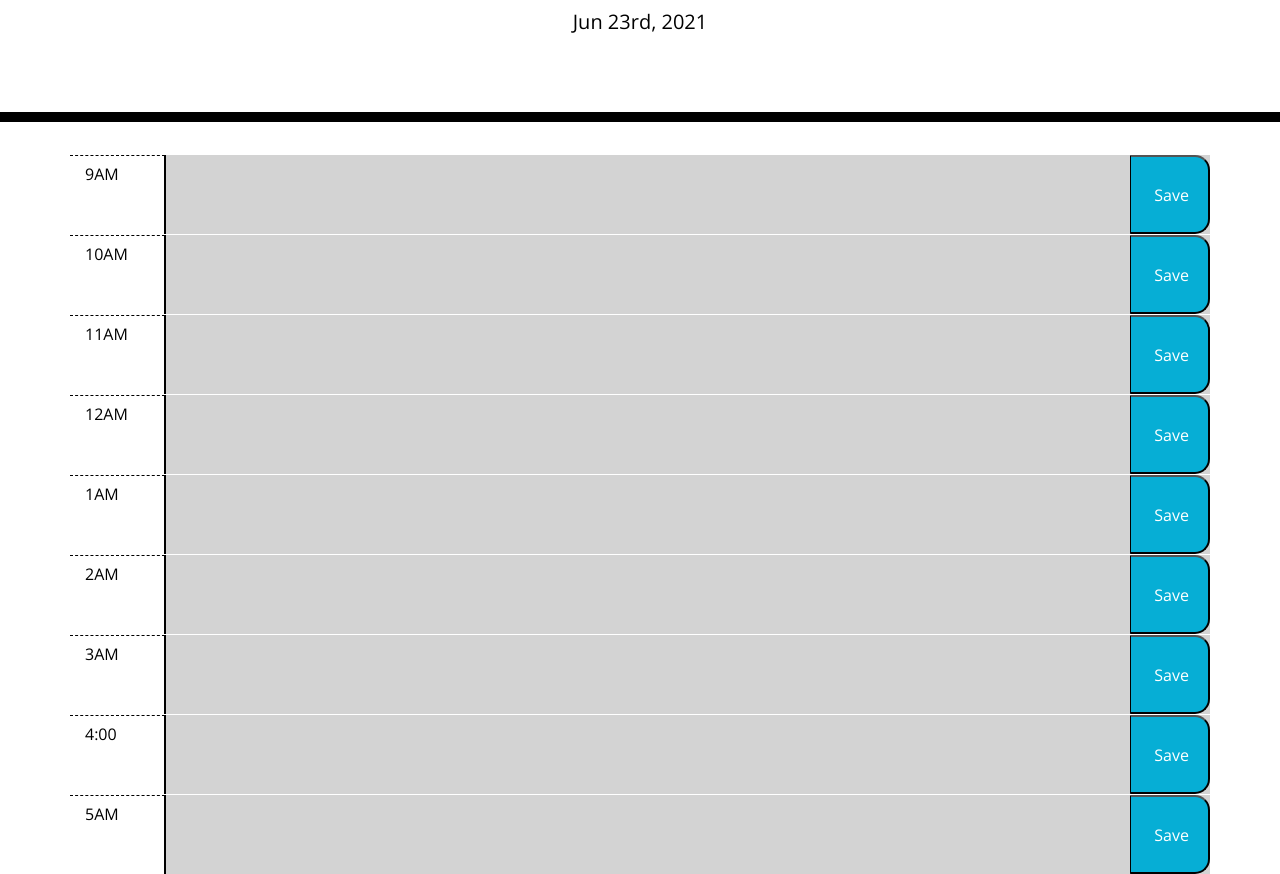
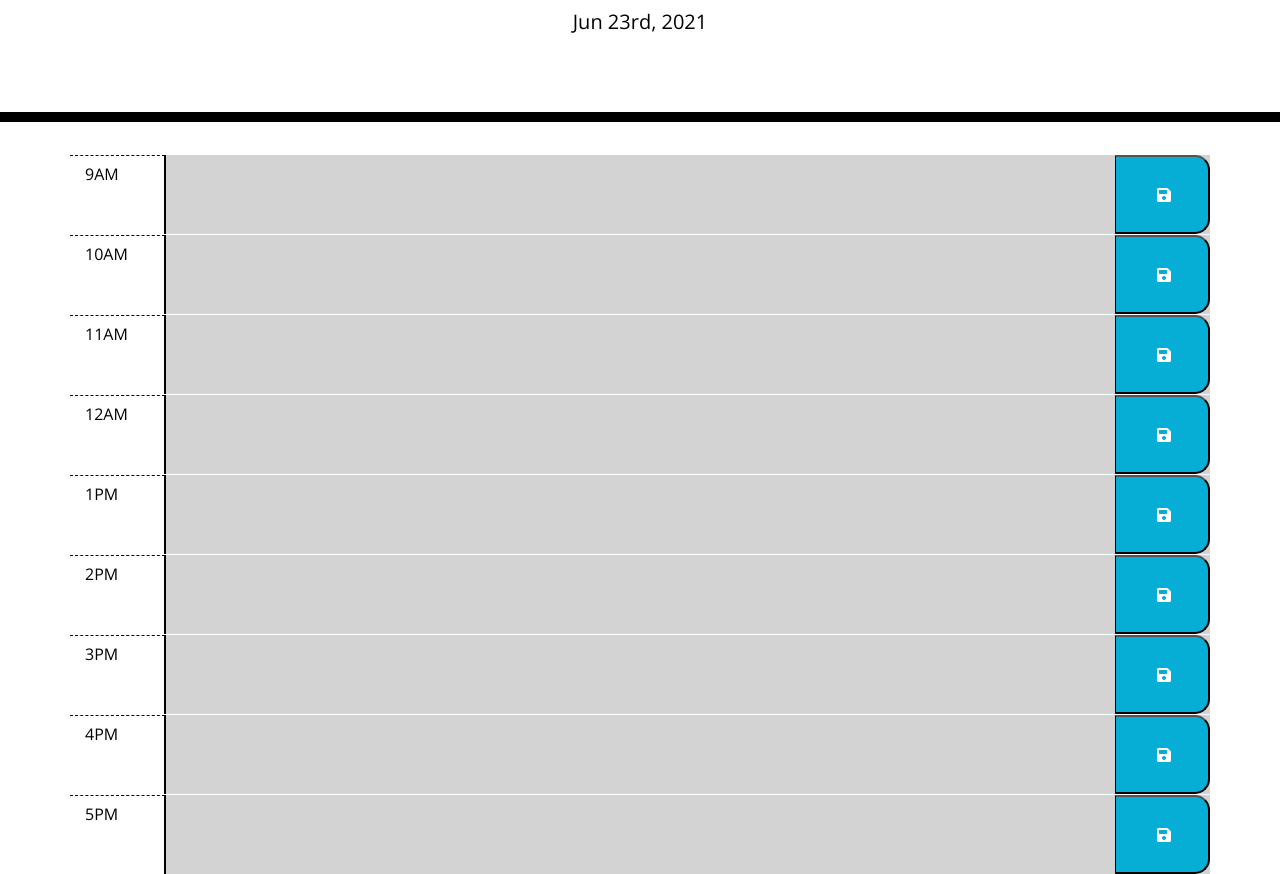
Before and after one commit to Tewol/hw5-third-party-apis, a plain HTML site: page index.html in a window 1280 px wide. Shown: the part 182-1056 px from the top of the page. Drawn offline with nearby package versions, Linux system fonts and the light colour scheme.

Commit message:
saving to the local storage and replace save button with an icon

```diff
--- a/assets/js/script.js
+++ b/assets/js/script.js
@@ -1,6 +1,4 @@
 // Use Moment.js to format the following variables:
-
-
 $(document).ready(function(){
 
 // 1. Current Day display at the top of the calander
@@ -8,19 +6,14 @@ var current = moment().format("MMM Do, YYYY");
 $("#currentDay").text(current);
 
 
-
 //2. scrolling down should present a timeblocks for business hours
-
     //Done
 
 //3. Each timeblock is color coded to indicate the past, present, or future dates.
-
 function calApperance() {
 
     //gets the current hour
     var currentHour = moment().hour();
-
-    //console.log(currentHour);
 
      $(".row").each(function(){
         var hourElm = parseInt ($(this).attr("id"));
@@ -38,20 +31,36 @@ function calApperance() {
             $(this).removeClass(["past", "present"]);
             $(this).addClass("future");
         }
+    })
 
-    })
+    saveNote();
 }
 
-
 //4. Should be able to enter an event by clicking inside the timeblock.
-
 // done
 
 //5. Event is saved in local storage when clicking save button for the timeblock.
+//6. Refresing the page will save the events entered
+function saveNote() {
+    $(".saveBtn").on("click", function () {
+        var time = $(this).parent().attr("id");
+        var note = $(this).siblings(".event").val();
 
+        localStorage.setItem(time, note);
+    })
 
+    console.log(localStorage);
 
-//6. Refresing the page will save the events entered
+    $("#9 .event").val(localStorage.getItem("9"));
+    $("#10 .event").val(localStorage.getItem("10"));
+    $("#11 .event").val(localStorage.getItem("11"));
+    $("#12 .event").val(localStorage.getItem("12"));
+    $("#13 .event").val(localStorage.getItem("13"));
+    $("#14 .event").val(localStorage.getItem("14"));
+    $("#15 .event").val(localStorage.getItem("15"));
+    $("#16 .event").val(localStorage.getItem("16"));
+    $("#17 .event").val(localStorage.getItem("17"));
+}
 
 
 calApperance();
--- a/index.html
+++ b/index.html
@@ -38,55 +38,55 @@
       <div id="9" class="row">
         <div class="col-1 hour">9AM</div>
         <textarea class="col event"></textarea>
-        <button class="saveBtn"> Save</button>
+        <button class="col-1 saveBtn "> <i class="fas fa-save"></i></button>
       </div>
 
       <div id="10" class="row">
         <div class="col-1 hour">10AM</div>
         <textarea class="col event"></textarea>
-        <button class="saveBtn"> Save</button>
+        <button class="col-1 saveBtn"> <i class="fas fa-save"></i></button>
       </div>
 
       <div id="11" class="row">
         <div class="col-1 hour">11AM</div>
         <textarea class="col event"></textarea>
-        <button class="saveBtn"> Save</button>
+        <button class="col-1 saveBtn"> <i class="fas fa-save"></i></button>
       </div>
 
       <div id="12" class="row">
         <div class="col-1 hour">12AM</div>
         <textarea class="col event"></textarea>
-        <button class="saveBtn"> Save</button>
+        <button class="col-1 saveBtn"> <i class="fas fa-save"></i></button>
       </div>
 
       <div id="13" class="row">
-        <div class="col-1 hour">1AM</div>
+        <div class="col-1 hour">1PM</div>
         <textarea class="col event"></textarea>
-        <button class="saveBtn"> Save</button>
+        <button class="col-1 saveBtn"> <i class="fas fa-save"></i></button>
       </div>
 
       <div id="14" class="row">
-        <div class="col-1 hour">2AM</div>
+        <div class="col-1 hour">2PM</div>
         <textarea class="col event"></textarea>
-        <button class="saveBtn"> Save</button>
+        <button class="col-1 saveBtn"> <i class="fas fa-save"></i></button>
       </div>
 
       <div id="15" class="row">
-        <div class="col-1 hour">3AM</div>
+        <div class="col-1 hour">3PM</div>
         <textarea class="col event"></textarea>
-        <button class="saveBtn"> Save</button>
+        <button class="col-1 saveBtn"> <i class="fas fa-save"></i></button>
       </div>
 
       <div id="16" class="row">
-        <div class="col-1 hour">4:00</div>
+        <div class="col-1 hour">4PM</div>
         <textarea class="col event"></textarea>
-        <button class="saveBtn"> Save</button>
+        <button class="col-1 saveBtn"> <i class="fas fa-save"></i></button>
       </div>
 
       <div id="17" class="row">
-        <div class="col-1 hour">5AM</div>
+        <div class="col-1 hour">5PM</div>
         <textarea class="col event"></textarea>
-        <button class="saveBtn"> Save</button>
+        <button class="col-1 saveBtn"> <i class="fas fa-save"></i></button>
       </div>
 
     </div>
```
